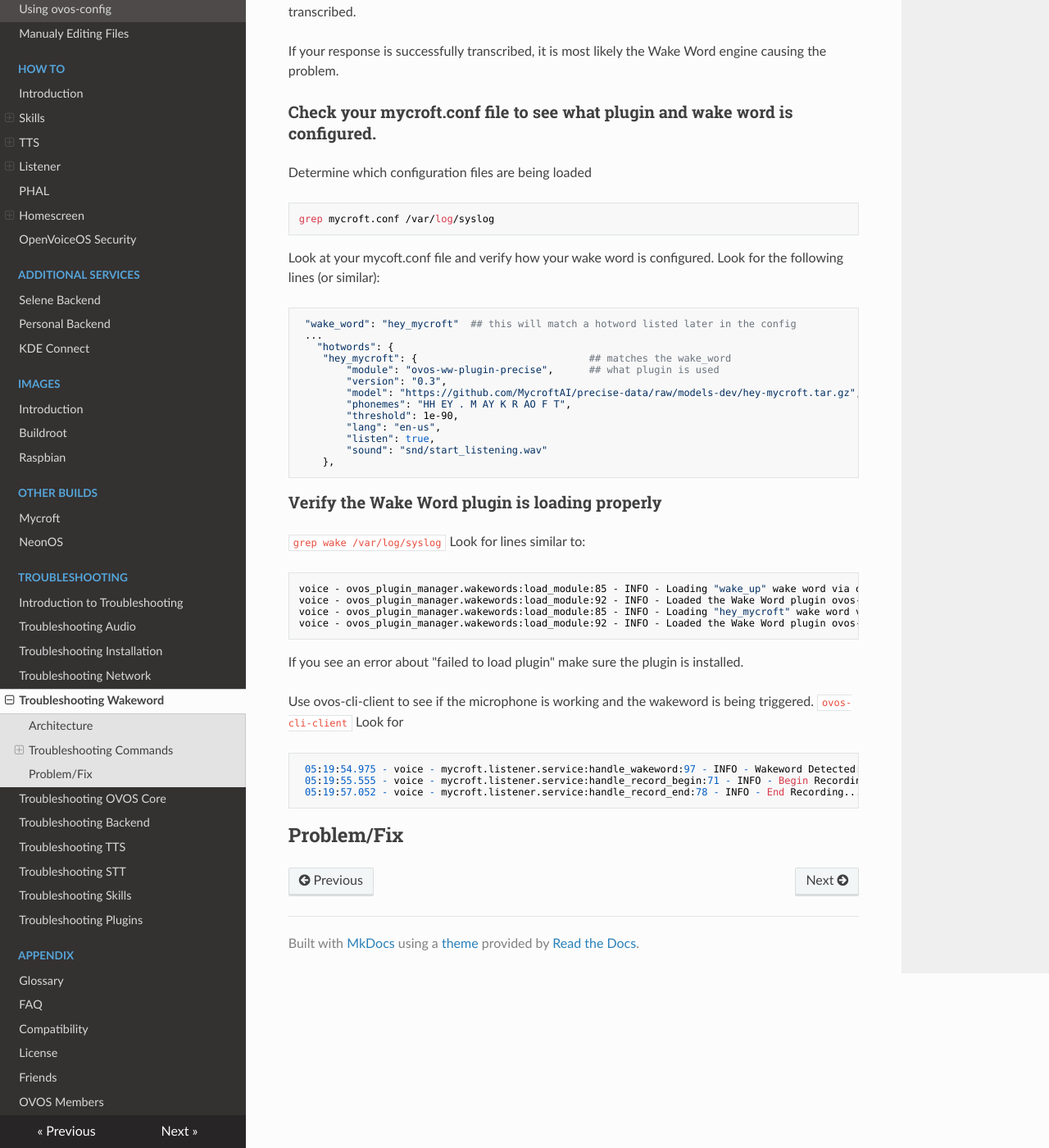
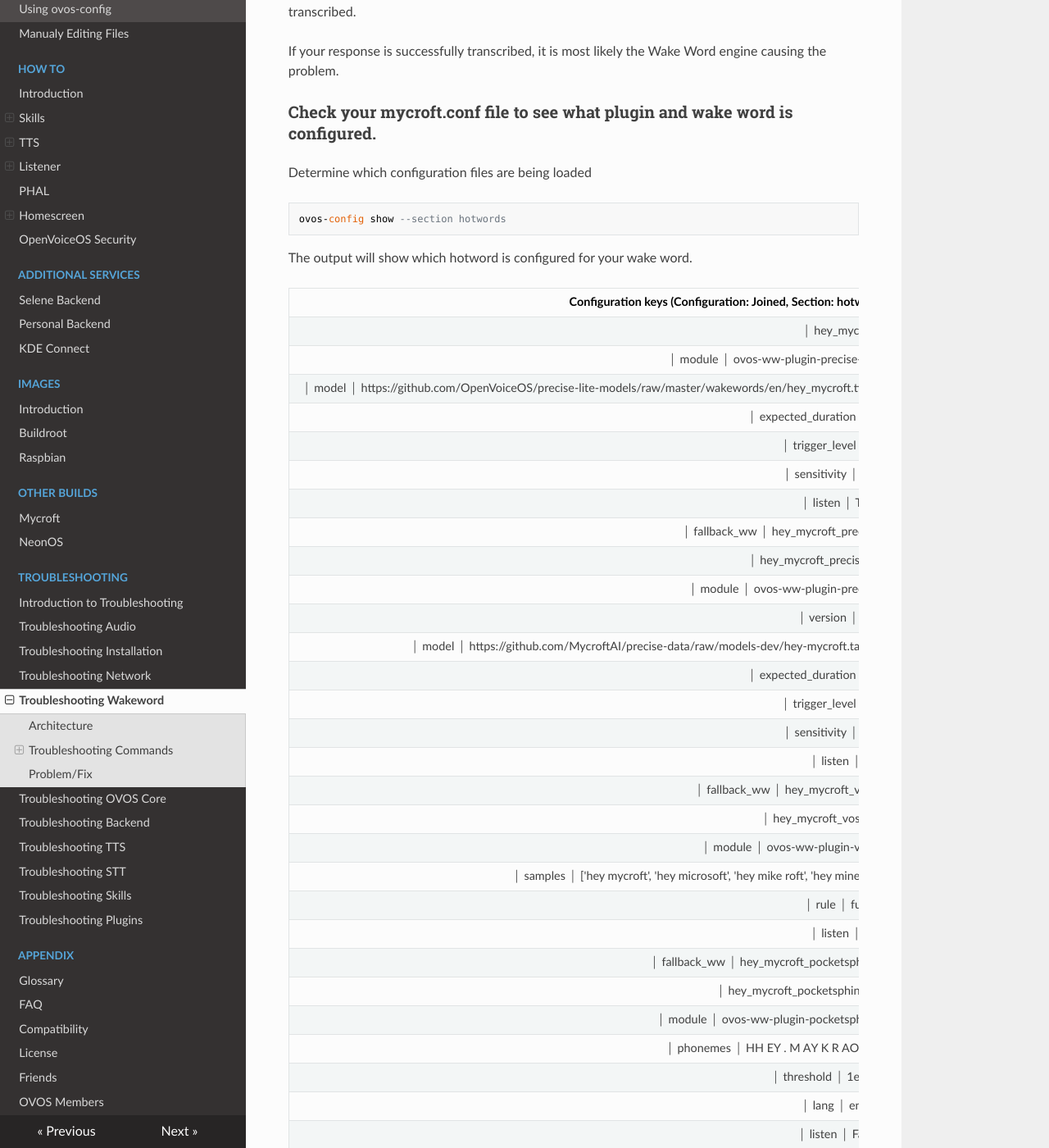
Before and after one commit to OpenVoiceOS/community-docs, an MkDocs documentation site: the page built from docs/troubleshooting_wakeword.md, in a window 1280 px wide and 1400 px high, scrolled down 513 px. Shown: the whole window at 82% size. Built offline with MkDocs 1.6.1, drawn with Linux system fonts in a browser that asks for light colours; nearby versions of some CDN libraries; some of the changed text lies outside the part shown.

Commit message:
update troubleshooting sections

````diff
--- a/docs/troubleshooting_wakeword.md
+++ b/docs/troubleshooting_wakeword.md
@@ -13,8 +13,50 @@
 ### Check your mycroft.conf file to see what plugin and wake word is configured.
 Determine which configuration files are being loaded
 ```
-grep mycroft.conf /var/log/syslog
+ovos-config show --section hotwords
 ```
+The output will show which hotword is configured for your wake word.
+
+
+| Configuration keys (Configuration: Joined, Section: hotwords) | Value |
+|---:|:---|
+│ hey_mycroft │ |
+│ module │ ovos-ww-plugin-precise-lite │
+│ model │ https://github.com/OpenVoiceOS/precise-lite-models/raw/master/wakewords/en/hey_mycroft.tflite │
+│ expected_duration │ 3 │
+│ trigger_level │ 3 │
+│ sensitivity │ 0.5 │
+│ listen │ True │
+│ fallback_ww │ hey_mycroft_precise │
+│ hey_mycroft_precise │ │
+│ module │ ovos-ww-plugin-precise │
+│ version │ 0.3 │
+│ model │ https://github.com/MycroftAI/precise-data/raw/models-dev/hey-mycroft.tar.gz │
+│ expected_duration │ 3 │
+│ trigger_level │ 3 │
+│ sensitivity │ 0.5 │
+│ listen │ False |
+│ fallback_ww │ hey_mycroft_vosk │
+│ hey_mycroft_vosk │ │
+│ module │ ovos-ww-plugin-vosk │
+│ samples │ ['hey mycroft', 'hey microsoft', 'hey mike roft', 'hey minecraft'] |
+│ rule │ fuzzy │
+│ listen │ False |
+│ fallback_ww │ hey_mycroft_pocketsphinx │
+│ hey_mycroft_pocketsphinx │ │
+│ module │ ovos-ww-plugin-pocketsphinx │
+│ phonemes │ HH EY . M AY K R AO F T │
+│ threshold │ 1e-90 │
+│ lang │ en-us │
+│ listen │ False │
+│ wake_up │ │
+│ module │ ovos-ww-plugin-pocketsphinx │
+│ phonemes │ W EY K . AH P │
+│ threshold │ 1e-20 │
+│ lang │ en-us │
+│ wakeup │ True │
+│ active │ False │
+
 Look at your mycoft.conf file and verify how your wake word is configured.   Look for the following lines (or similar):
 ```
  "wake_word": "hey_mycroft"  ## this will match a hotword listed later in the config
@@ -32,7 +74,7 @@
     },
 ```
 ### Verify the Wake Word plugin is loading properly
-`grep wake /var/log/syslog`
+`grep wake ~/.local/state/mycroft/voice.log`
 Look for lines similar to:
 ```
 voice - ovos_plugin_manager.wakewords:load_module:85 - INFO - Loading "wake_up" wake word via ovos-ww-plugin-pocketsphinx
@@ -42,12 +84,5 @@
 ```
 If you see an error about "failed to load plugin" make sure the plugin is installed.
 
-Use ovos-cli-client to see if the microphone is working and the wakeword is being triggered.
-`ovos-cli-client`
-Look for
-```
- 05:19:54.975 - voice - mycroft.listener.service:handle_wakeword:97 - INFO - Wakeword Detected: hey_mycroft
- 05:19:55.555 - voice - mycroft.listener.service:handle_record_begin:71 - INFO - Begin Recording...
- 05:19:57.052 - voice - mycroft.listener.service:handle_record_end:78 - INFO - End Recording...
-```
 ## Problem/Fix
+Here is a [great blog](https://blog.graywind.org/posts/neon-change-wakeword/) about the wakeword and changing it.
````
Also changed, not shown: docs/troubleshooting_audio.md (+0 -14 lines), docs/troubleshooting_installation.md (+0 -3 lines).
